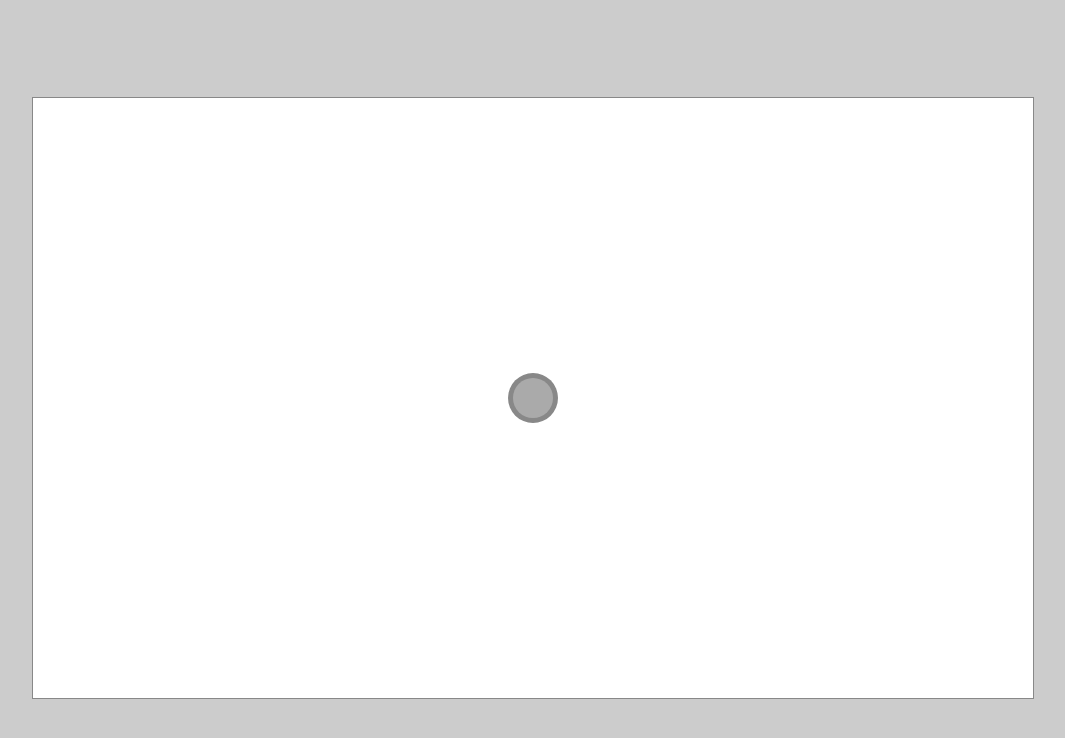
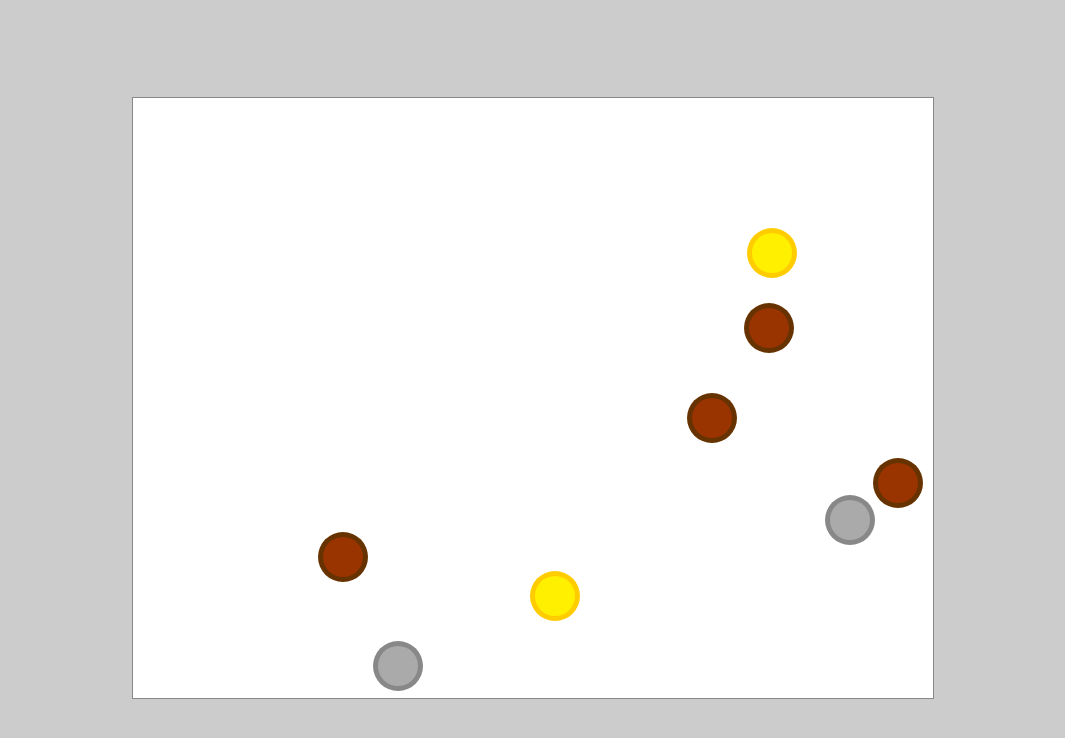
Before and after one commit to datorium-webtech/coin-clicker, a plain HTML site: page index.html in a window 1280 px wide. Shown: the whole page, without its empty margins (107-1172 px from the left). Drawn offline with Linux system fonts and the light colour scheme.

Commit message:
December 30: Loops and random number generator

```diff
--- /dev/null
+++ b/classes/generator.class.js
@@ -0,0 +1,46 @@
+// TODO:
+// 1] Create a new class "Generator"
+// 2] Create a field "coins" and set it as an empty array
+// 3] Create empty methods generate(), drawCoins(context), expireCoin(coin)
+class Generator {
+    constructor() {
+        this.coins = [];
+    }
+
+    generate() {
+        // Goal: Create a new coin. Give the coin a random value and a random position. Add the coin to the list of all coins.
+        // Math.random() - generate a number between [0;1)
+        // Math.floor( Math.random() * (1 + max - min) ) + min // this generates a random number between MIN and MAX
+        // Generate a random number between 1 and 3 and assign it to a variable "value"
+        let value = Math.floor( Math.random() * 3 ) + 1;
+
+        // TODO:
+        // 1] Create a coin and add it to the list of all coins
+        let coin = new Coin(value);
+        this.coins.push(coin);
+        // 2] Give the coin a random x and y position
+        // Note: We don't want the coin to go outside the boundaries
+        // Use constants.js, use coin.size
+        // Math.floor( Math.random() * (1 + max - min) ) + min
+        // 19:40 - time limit
+        let maxX = CANVAS_WIDTH - coin.size / 2;
+        let min = coin.size / 2;
+        let maxY = CANVAS_HEIGHT - coin.size / 2;
+        coin.x = Math.floor( Math.random() * (1 + maxX - min) ) + min;
+        coin.y = Math.floor( Math.random() * (1 + maxY - min) ) + min;
+    }
+
+    drawCoins(context) {
+        // Goal: Draw each coin
+        // TODO: loop starting from the first coin until the last in this.coins
+        // draw the coin
+        // !!!!!!!!!! NOTE: this.coins.length == the amount of coins inside the array
+        for (let i = 0; i < this.coins.length; i++) {
+            this.coins[i].draw(context);
+        }
+    }
+
+    expireCoin(coin) {
+
+    }
+}
--- /dev/null
+++ b/constants.js
@@ -0,0 +1,2 @@
+const CANVAS_WIDTH = 800;
+const CANVAS_HEIGHT = 600;
--- a/index.html
+++ b/index.html
@@ -5,7 +5,9 @@
     <meta name="viewport" content="width=device-width, initial-scale=1.0">
     <title>Coin Clicker</title>
     <link href="style.css" rel="stylesheet">
+    <script type="text/javascript" src="constants.js" defer></script>
     <script type="text/javascript" src="classes/coin.class.js" defer></script>
+    <script type="text/javascript" src="classes/generator.class.js" defer></script>
     <script type="text/javascript" src="classes/canvas.class.js" defer></script>
     <script type="text/javascript" src="main.js" defer></script>
 </head>
--- a/main.js
+++ b/main.js
@@ -1,8 +1,11 @@
-const canvas = new Canvas(1000, 600);
+const canvas = new Canvas(CANVAS_WIDTH, CANVAS_HEIGHT);
 canvas.createElement();
 
-let coin = new Coin(2);
-console.log(coin.value) // 1
-coin.x = 500;
-coin.y = 300;
-coin.draw(canvas.context);
+const generator = new Generator();
+// TODO: generate a coin 8 times using loops and the generator object
+// timelimit: 20:20
+for (let i = 0; i < 8; i++) {
+    generator.generate();
+}
+
+generator.drawCoins(canvas.context);
```
